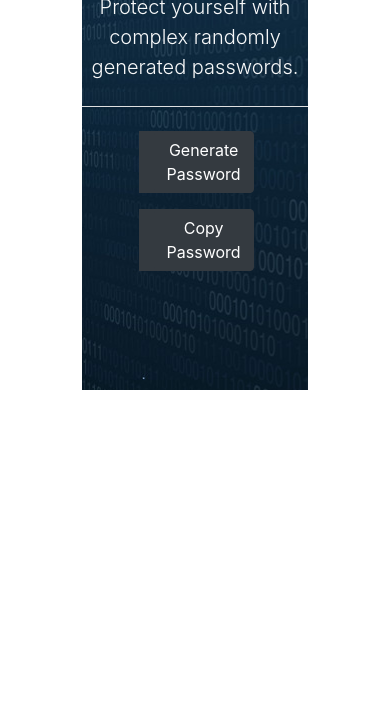
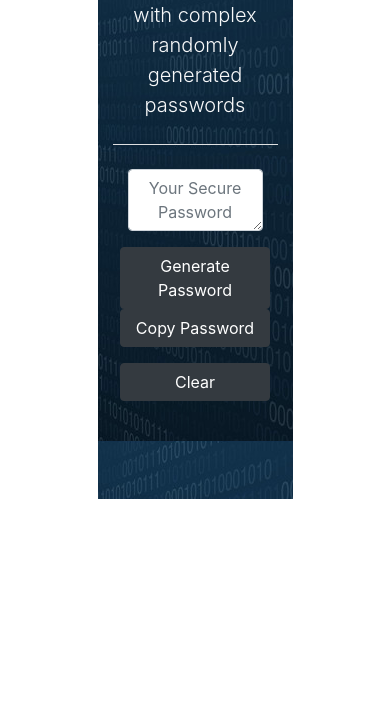
Before and after one commit to ferb00000100/password-generator, a plain HTML site: page index.html in a window 390 px wide. Shown: the part 150-860 px from the top of the page. Drawn offline with nearby package versions, Linux system fonts and the light colour scheme.

Commit message:
generates password copy to clipbaord works added clear password, but the you have to reload the page to generate another password. ( needs Fixed ) Still getting undefined after I generate password

```diff
--- a/assets/css/style.css
+++ b/assets/css/style.css
@@ -1,7 +1,4 @@
-.background-image {
-    background: url("../images/pwd-bckground.png");
-    opacity: 1.0;
-}
+
 html {
     height: 100%;
 }
@@ -10,14 +7,42 @@ body {
     height: 100%;
 }
 
+.background-image {
+    height: 60%;
+    width: 1199px;
+    background: url("../images/pwd-bckground.png");
+    opacity: 1.0;
+}
+
 .container-format {
     margin: auto;
-    height: 80%;
-    width: 80%;
-
+    height: 65%;
+    width: 50%;
 }
 
-.button {
-    margin: auto;
-    width: 50%;
+
+.btn {
+    width: 250px;
 }
+
+.btnSmall {
+    width: 200px;
+}
+
+
+@media screen and (max-width: 1000px) {
+
+    .btn {
+        width: 150px;
+    }
+
+    .btnSmall {
+        width: 100px;
+    }
+
+    .container-format {
+        margin: auto;
+        height: 75%;
+        width: 50%;
+    }
+}
--- a/index.html
+++ b/index.html
@@ -13,36 +13,47 @@
 </head>
 
 <body>
-<div class="container container-format">
-	<div class="background-image container-format">
-<!--	<div class="jumbotron bg-transparent">-->
-<div>
-		<h1 class="display-4 text-light text-center">Password Generator</h1>
-		<p class="lead text-light text-center">Protect yourself with complex randomly generated passwords.</p>
+
+<div class="container container-format text-light mt-3 background-image">
+	<div class="row">
+		<div class="col-12 text-center">
+			<h1>Password Generator</h1>
+			<p class="lead">Protect yourself with complex randomly generated passwords</p>
 			<hr class="my-4 bg-light">
-		<p id="pwd"></p>
-		<div class="col bg-dark text-center button">
-				<button onclick="alert(gatherInfo())" type="text" id="input" class="btn btn-dark">Generate Password</button>
 		</div>
-		<div class="col bg-dark mt-3 text-center button">
-			<button id="copy" class="btn btn-dark">Copy Password</button>
-<!--		<div class="col-sm-4">-->
-<!--			<button onclick="(copy())" type="text" id="result" class="btn btn-dark">Copy Password</button>-->
-<!--		</div>-->
 	</div>
-<!--</div>-->
+	<div class="row">
+		<div class="col-12 justify-align-center text-center">
+			<div class="form-group col text-center">
+				<textarea placeholder="Your Secure Password" class="form-control text-center" id="pwd" rows="2"></textarea>
 			</div>
-		<script>
-			function copy() {
-				var copyText = document.querySelector("#pwd");
-				alert(copyText);
-				copyText.select();
-				document.execCommand("copy");
+		</div>
+	</div>
+	<div class="row">
+		<div class="col-lg-6 col-md-3 col-xs-12 text-center mt-sm-3">
+				<button onclick="alert(gatherInfo())" class="btn btn-dark">Generate Password</button>
+		</div>
+		<div class="col-lg-6 col-md-3 col-xs-12 text-center mt-sm-3">
+			<button id="btnCopy" class="btn btn-dark">Copy Password</button>
+		</div>
+	</div>
+		<div class="row">
+			<div class="col-lg-12 col-md-12 col-xs-12 text-center mt-3">
+			<button onclick="clearPassword();" id="btnClear" class="btn btn-dark" style="width: 150px">Clear</button>
+		</div>
+</div>
+
+<script type="text/javascript">
+
+	function clearPassword() {
+		document.getElementById("pwd").value = "";
 	}
 
 	function passwordGenerator(passwordLength, characters) {
 		var result ='';
 		var pwd = document.getElementById('pwd');
+		const btnCopy = document.getElementById("btnCopy");
+
 
 		for (var i = 0; i < passwordLength; i++){
 			result += characters[Math.floor(Math.random() * characters.length)];
@@ -51,30 +62,29 @@
 		if ((result.includes('%')) || (result.includes('#')) || (result.includes('&')) || (result.includes('*')) || (result.includes('{')) || (result.includes('}')) || (result.includes('[')) || (result.includes(']'))
 			|| (result.includes('0')) || (result.includes('1')) || (result.includes('2')) || (result.includes('3')) || (result.includes('4')) || (result.includes('5')) || (result.includes('6')) || (result.includes('7'))
 			|| (result.includes('8')) || (result.includes('9'))){
+
 			pwd.textContent = result;
-	                document.querySelector("#copy").addEventListener("click", copy);
-	                // console.log(result);
+
+			btnCopy.onclick = function () {
+				pwd.textContent = result;
+				pwd.select();
+				document.execCommand("Copy");
+			}
 		}
 		else {
 			passwordGenerator(passwordLength,characters);
 		}
-
 	}
 
+	function gatherInfo(){
 
-
-
-			function gatherInfo(){
 		var Characters = 'ABCDEFGHIJKLMNOPQRSTUVWXYZabcdefghijklmnopqrstuvwxyz0123456789%#-*&!{}[]?';
-
 		var passwordLength = prompt('Enter Password Length');
 
 		if (passwordLength === null) {
 			return;
 		}
-
-				if (passwordLength >= 8) {
-				    // console.log('password length meets criteria. Length is ' + passwordLength + ' characters.');
+		if (passwordLength >= 8) {// console.log('password length meets criteria. Length is ' + passwordLength + ' characters.');
 			passwordGenerator(passwordLength, Characters);
 
 		}
@@ -82,11 +92,17 @@
 			alert('Your Password must be at least 8 characters long!')
 			gatherInfo();
 		}
-
 	}
 
 </script>
 
-</div>
+
+
+
+
+
+
+
+
 </body>
 </html>
```
Also changed, not shown: test.html (deleted, +0 -25 lines). Lines whose indentation alone changed are shown as unchanged.
